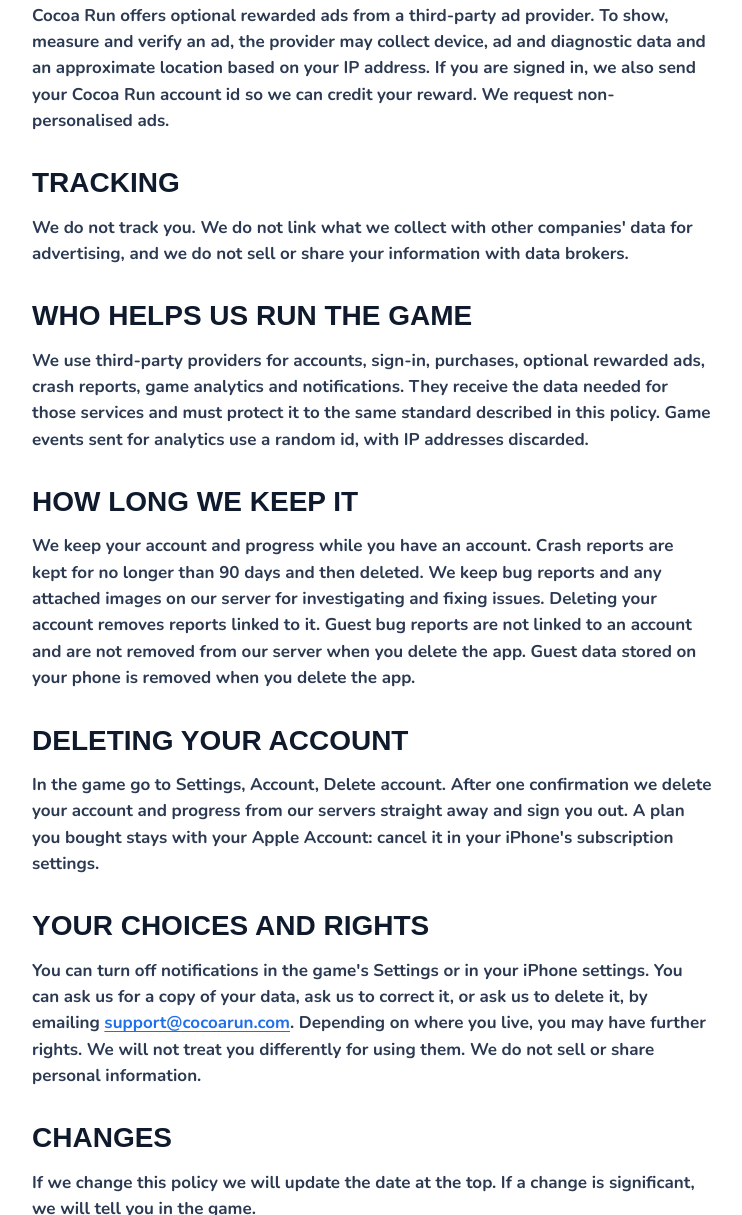
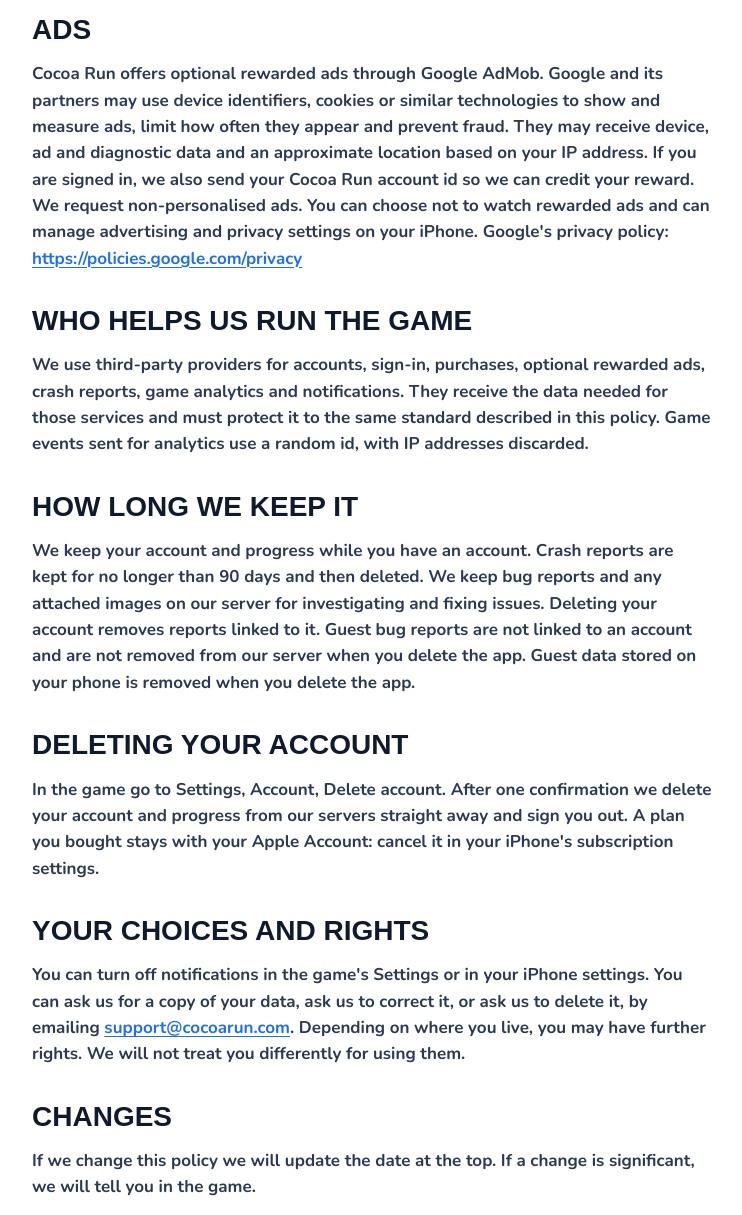
Before and after one commit to runcocoa/cocoarun-site, a plain HTML site: page privacy/index.html in a window 1280 px wide. Shown: the part 1585-2800 px from the top of the page, without its empty margins (268-1010 px from the left). Drawn offline with Linux system fonts and the light colour scheme; a web font is replaced by a local one.

Commit message:
Clarify AdMob identifiers and privacy choices

```diff
--- a/privacy/index.html
+++ b/privacy/index.html
@@ -24,20 +24,18 @@
 <p>Effective 28 September 2026</p>
 <p>This policy explains what we collect when you play Cocoa Run, why we collect it, and what you can do about it. If you have a question, email <a href="mailto:support@cocoarun.com">support@cocoarun.com</a>.</p>
 <h2>Who the game is for</h2>
-<p>Cocoa Run is for players aged 13 and over. When you first open the game we ask for your birth year. If you are under 13 you cannot play. Your birth year stays on your phone and is never sent to us. We only keep a note that you are 13 or over.</p>
+<p>Cocoa Run is for players aged 13 and over. When you first open the game we ask for your birth year to check eligibility. Your birth year stays on your phone and is never sent to us. We only keep a note that you are 13 or over.</p>
 <p>If we learn that we have collected information from a child under 13, we delete it.</p>
 <h2>Playing as a guest</h2>
 <p>You can play without an account. As a guest, your progress is saved on your phone. We still receive crash reports and the game events described below, tied to a random id, not to your name or email.</p>
 <h2>What we collect</h2>
 <p>When you sign in, we collect:</p>
-<ul><li>Your email address, shared by Apple or Google when you sign in with them. If you use Sign in with Apple and hide your email, we only see Apple's relay address.</li><li>An account id, and a username we generate for you. You cannot change the username at launch and it contains nothing about you.</li></ul>
+<ul><li>Your email address, shared by Apple or Google when you sign in with them. If you use Sign in with Apple and hide your email, we only see Apple's relay address.</li><li>If you use Google sign-in, we may also receive basic profile details such as your name and profile image.</li><li>An account id, and a username we generate for you. You cannot change the username at launch and it contains nothing about you.</li></ul>
 <p>Whether or not you sign in, we collect:</p>
 <ul><li>Your game progress: medals, best times, attempts per level, streak, daily goal, runs left, Hot Shots, Diamonds and outfits. Recordings of your best runs (ghosts) stay on your phone.</li><li>Your purchases: which plan or pack you bought and when. We use this to give you what you bought and to understand what sells. Apple handles payment. We never see your card details.</li><li>Game events: when a run starts, finishes, is quit or retried, and when a purchase is made. We use these to balance levels and fix problems.</li><li>Crash reports: what the app was doing when it crashed, your phone model and iOS version. These are not linked to your account.</li><li>A push token and your device time zone, if you turn on notifications, so we can send a streak reminder or a sale alert at the right time.</li><li>Bug reports you choose to send, with your phone model, app version, the level you were on and an image you select if you add one. For signed-in players, we store the report and image with the account. Guest reports have no account id.</li></ul>
 <p>We do not collect your precise location or contacts, or use your camera or microphone. If you choose to attach an image to a bug report, Apple's photo picker lets you select it; we receive only that image, not access to your photo library.</p>
 <h2>Ads</h2>
-<p>Cocoa Run offers optional rewarded ads from a third-party ad provider. To show, measure and verify an ad, the provider may collect device, ad and diagnostic data and an approximate location based on your IP address. If you are signed in, we also send your Cocoa Run account id so we can credit your reward. We request non-personalised ads.</p>
-<h2>Tracking</h2>
-<p>We do not track you. We do not link what we collect with other companies' data for advertising, and we do not sell or share your information with data brokers.</p>
+<p>Cocoa Run offers optional rewarded ads through Google AdMob. Google and its partners may use device identifiers, cookies or similar technologies to show and measure ads, limit how often they appear and prevent fraud. They may receive device, ad and diagnostic data and an approximate location based on your IP address. If you are signed in, we also send your Cocoa Run account id so we can credit your reward. We request non-personalised ads. You can choose not to watch rewarded ads and can manage advertising and privacy settings on your iPhone. Google's privacy policy: <a href="https://policies.google.com/privacy">https://policies.google.com/privacy</a></p>
 <h2>Who helps us run the game</h2>
 <p>We use third-party providers for accounts, sign-in, purchases, optional rewarded ads, crash reports, game analytics and notifications. They receive the data needed for those services and must protect it to the same standard described in this policy. Game events sent for analytics use a random id, with IP addresses discarded.</p>
 <h2>How long we keep it</h2>
@@ -45,7 +43,7 @@
 <h2>Deleting your account</h2>
 <p>In the game go to Settings, Account, Delete account. After one confirmation we delete your account and progress from our servers straight away and sign you out. A plan you bought stays with your Apple Account: cancel it in your iPhone's subscription settings.</p>
 <h2>Your choices and rights</h2>
-<p>You can turn off notifications in the game's Settings or in your iPhone settings. You can ask us for a copy of your data, ask us to correct it, or ask us to delete it, by emailing <a href="mailto:support@cocoarun.com">support@cocoarun.com</a>. Depending on where you live, you may have further rights. We will not treat you differently for using them. We do not sell or share personal information.</p>
+<p>You can turn off notifications in the game's Settings or in your iPhone settings. You can ask us for a copy of your data, ask us to correct it, or ask us to delete it, by emailing <a href="mailto:support@cocoarun.com">support@cocoarun.com</a>. Depending on where you live, you may have further rights. We will not treat you differently for using them.</p>
 <h2>Changes</h2>
 <p>If we change this policy we will update the date at the top. If a change is significant, we will tell you in the game.</p>
 <h2>Contact</h2>
```
